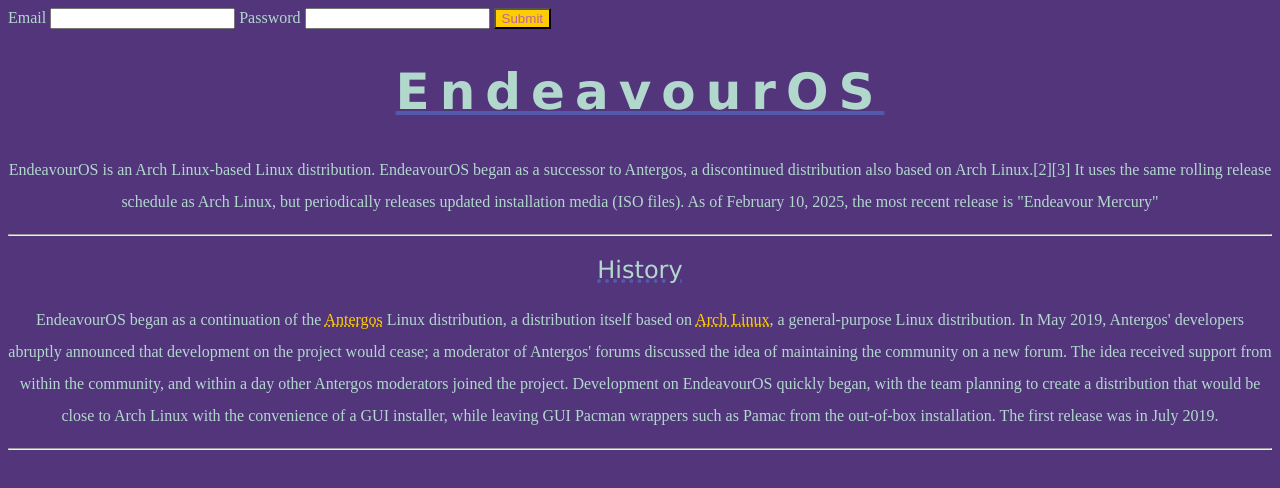
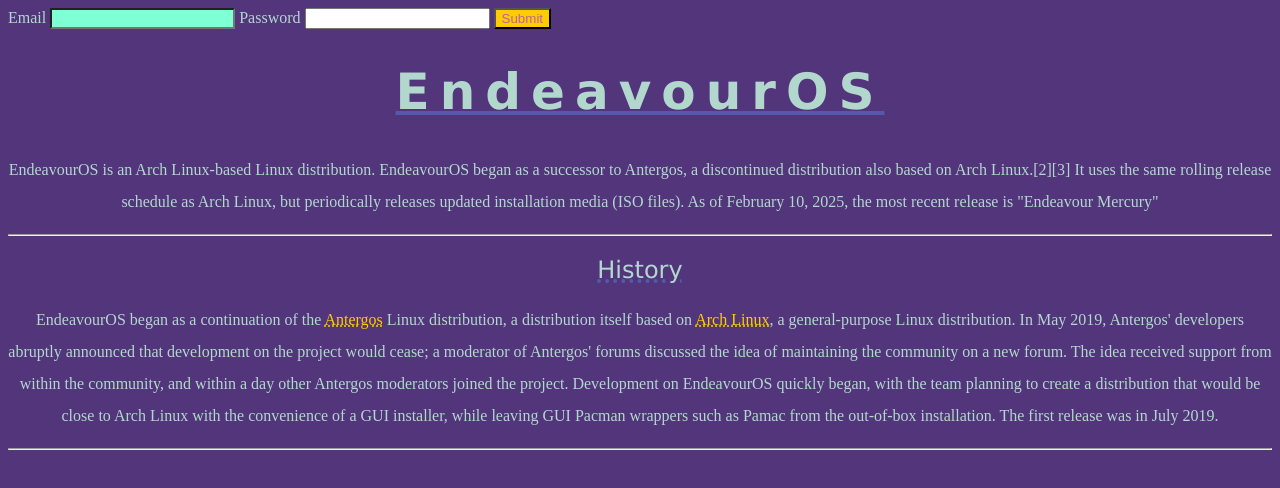
Before and after one commit to ninja-noodle/Web-Development, a plain HTML site: page Html-CSS/index.html in a window 1280 px wide. Drawn offline with Linux system fonts and the light colour scheme.

Commit message:
attribute selector

```diff
--- a/Html-CSS/styles.css
+++ b/Html-CSS/styles.css
@@ -51,3 +51,7 @@
     size: 20px;
 
 }
+
+input[type="email"] {
+    background-color: aquamarine;
+}
```
